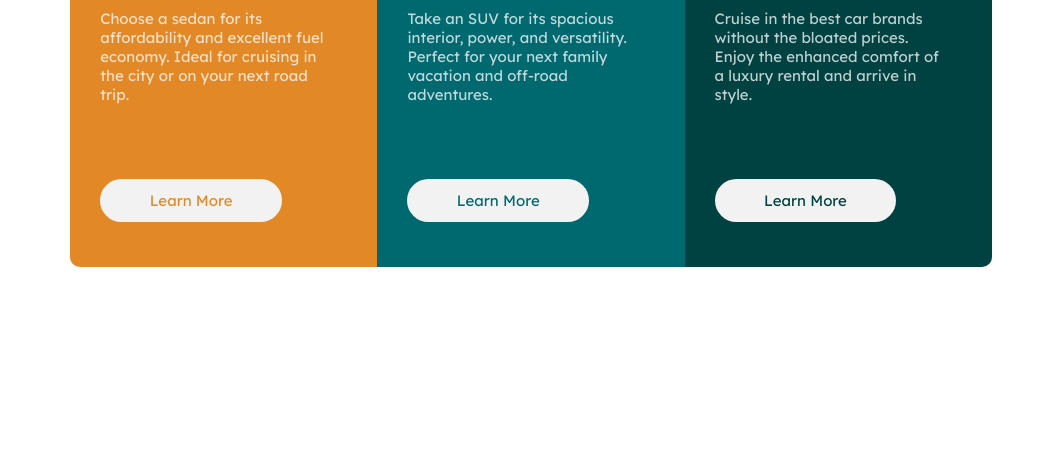
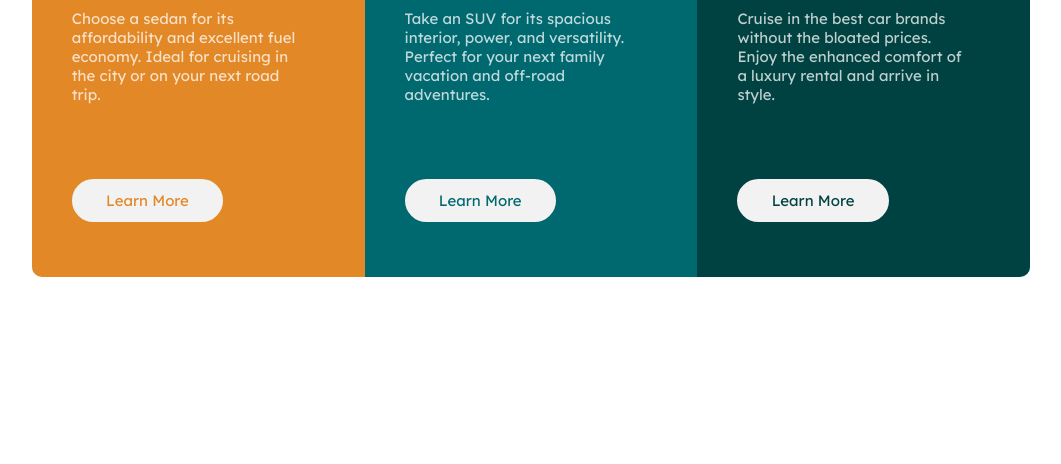
Before and after one commit to dzaky-fadh/3-column-preview-card-component, a plain HTML site: page index.html in a window 1536 px wide. Shown: the part 336-800 px from the top of the page, without its empty margins (237-1298 px from the left). Drawn offline with Linux system fonts and the light colour scheme.

Commit message:
Edit Button CSS

```diff
--- a/style.css
+++ b/style.css
@@ -135,12 +135,17 @@ section {
 
 @media (min-width: 1300px) {
   main {
+    width: 65%;
     grid-template-columns: repeat(3, 1fr);
     grid-template-areas: 'sedans suvs luxury';
   }
 
+  section {
+    padding: 40px 60px 40px 40px;
+  }
+
   .btn {
-    width: 80%;
+    width: 65%;
     margin-bottom: 15px;
   }
 }
```
